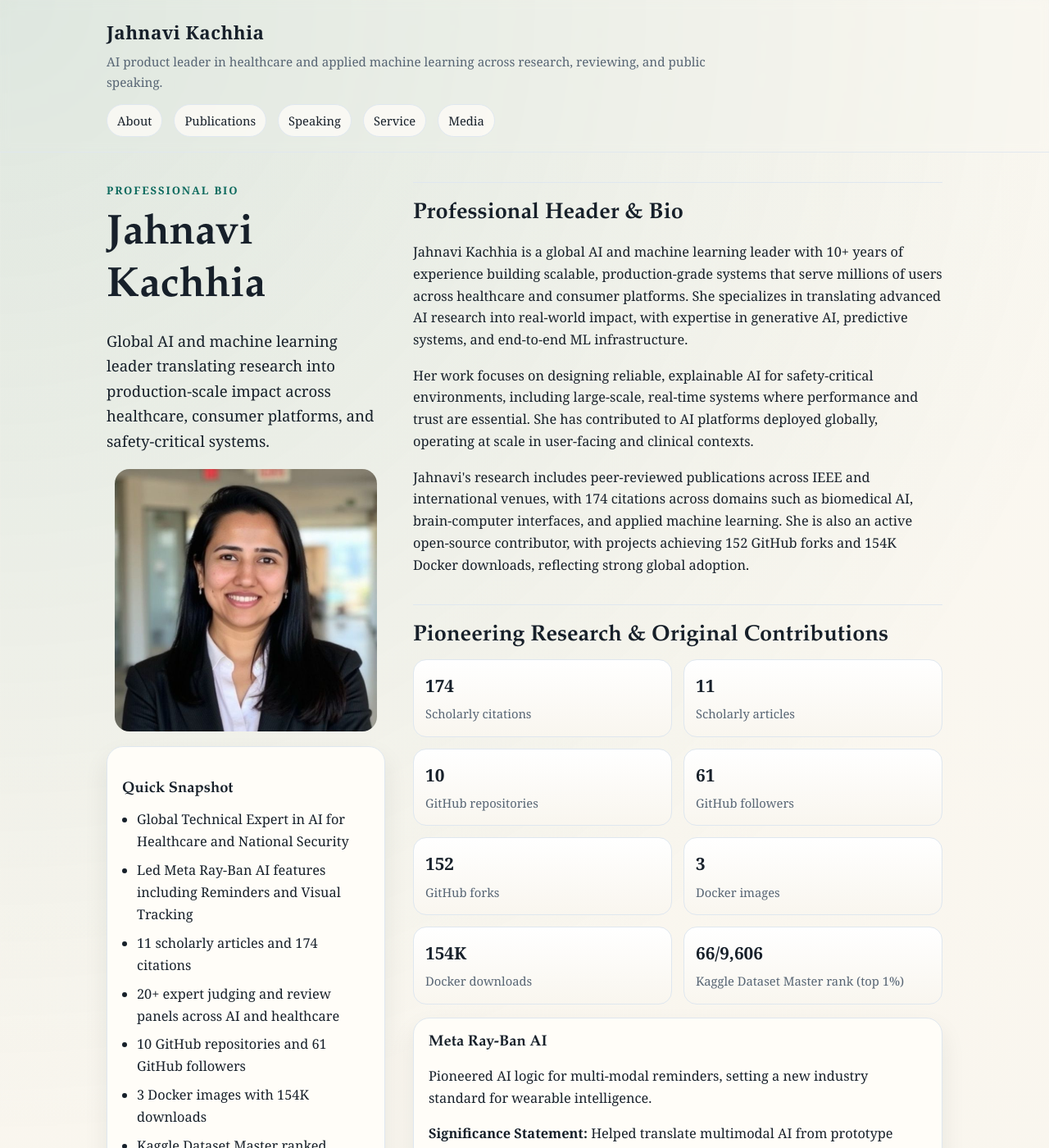
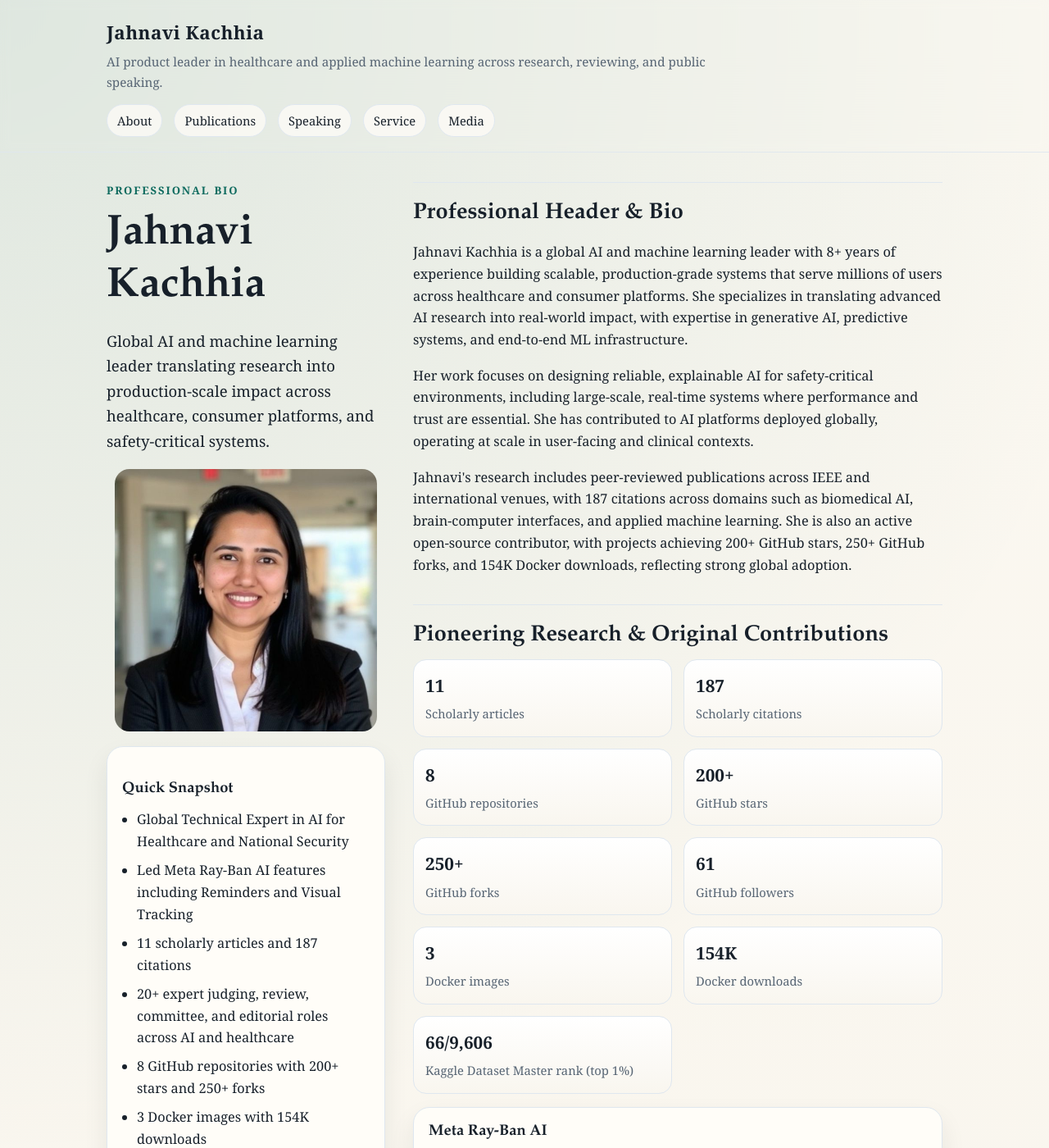
Before and after one commit to jahnavik186/jahnavik186.github.io, a Jekyll site: the page built from index.md, in a window 1280 px wide and 1400 px high. Shown: the whole window at 82% size. Built offline with Jekyll 4.4.1, drawn with Linux system fonts in a browser that asks for light colours; some of the changed text lies outside the part shown.

Commit message:
Update EB1A profile metrics

```diff
--- a/_config.yml
+++ b/_config.yml
@@ -26,13 +26,14 @@ profiles:
   linkedin: "https://www.linkedin.com/in/jk186/"
   researchgate: "https://www.researchgate.net/profile/Jahnavi-Kachhia-2?ev=hdr_xprf"
   orcid: "https://orcid.org/my-orcid?orcid=0009-0000-5870-5132"
-  scholar_citations: "174"
+  scholar_citations: "187"
   scholar_articles: "11"
-  github_repositories: "10"
+  github_repositories: "8"
   github_followers: "61"
-  github_profile_repositories: "10"
+  github_profile_repositories: "8"
   github_profile_followers: "61"
-  github_total_forks: "152"
+  github_total_forks: "250+"
+  github_total_stars: "200+"
   docker_images: "3"
   docker_downloads: "154K"
   kaggle_dataset_rank: "66/9,606"
--- a/index.md
+++ b/index.md
@@ -20,9 +20,10 @@ title: Home
         <li>Global Technical Expert in AI for Healthcare and National Security</li>
         <li>Led Meta Ray-Ban AI features including Reminders and Visual Tracking</li>
         <li>{{ site.profiles.scholar_articles }} scholarly articles and {{ site.profiles.scholar_citations }} citations</li>
-        <li>20+ expert judging and review panels across AI and healthcare</li>
-        <li>{{ site.profiles.github_repositories }} GitHub repositories and {{ site.profiles.github_followers }} GitHub followers</li>
+        <li>20+ expert judging, review, committee, and editorial roles across AI and healthcare</li>
+        <li>{{ site.profiles.github_repositories }} GitHub repositories with {{ site.profiles.github_total_stars }} stars and {{ site.profiles.github_total_forks }} forks</li>
         <li>{{ site.profiles.docker_images }} Docker images with {{ site.profiles.docker_downloads }} downloads</li>
+        <li>Industry media commentary in All Tech Magazine</li>
         <li>Kaggle Dataset Master ranked {{ site.profiles.kaggle_dataset_rank }} ({{ site.profiles.kaggle_dataset_percentile }})</li>
         <li>Bridging theory and real-world medical application through responsible AI</li>
       </ul>
@@ -58,7 +59,7 @@ title: Home
     <section id="about" class="content-block">
       <h2>Professional Header &amp; Bio</h2>
       <p>
-        Jahnavi Kachhia is a global AI and machine learning leader with 10+ years of experience
+        Jahnavi Kachhia is a global AI and machine learning leader with 8+ years of experience
         building scalable, production-grade systems that serve millions of users across healthcare
         and consumer platforms. She specializes in translating advanced AI research into real-world
         impact, with expertise in generative AI, predictive systems, and end-to-end ML
@@ -74,7 +75,7 @@ title: Home
         Jahnavi's research includes peer-reviewed publications across IEEE and international venues,
         with {{ site.profiles.scholar_citations }} citations across domains such as biomedical AI, brain-computer interfaces, and
         applied machine learning. She is also an active open-source contributor, with projects
-        achieving {{ site.profiles.github_total_forks }} GitHub forks and {{ site.profiles.docker_downloads }} Docker downloads, reflecting strong global adoption.
+        achieving {{ site.profiles.github_total_stars }} GitHub stars, {{ site.profiles.github_total_forks }} GitHub forks, and {{ site.profiles.docker_downloads }} Docker downloads, reflecting strong global adoption.
       </p>
     </section>
 
@@ -82,24 +83,28 @@ title: Home
       <h2>Pioneering Research &amp; Original Contributions</h2>
       <div class="stat-grid">
       <div class="stat-card">
+        <strong>{{ site.profiles.scholar_articles }}</strong>
+        <span>Scholarly articles</span>
+      </div>
+      <div class="stat-card">
         <strong>{{ site.profiles.scholar_citations }}</strong>
         <span>Scholarly citations</span>
-      </div>
-      <div class="stat-card">
-        <strong>{{ site.profiles.scholar_articles }}</strong>
-        <span>Scholarly articles</span>
       </div>
       <div class="stat-card">
         <strong>{{ site.profiles.github_repositories }}</strong>
         <span>GitHub repositories</span>
       </div>
       <div class="stat-card">
-        <strong>{{ site.profiles.github_followers }}</strong>
-        <span>GitHub followers</span>
+        <strong>{{ site.profiles.github_total_stars }}</strong>
+        <span>GitHub stars</span>
       </div>
       <div class="stat-card">
         <strong>{{ site.profiles.github_total_forks }}</strong>
         <span>GitHub forks</span>
+      </div>
+      <div class="stat-card">
+        <strong>{{ site.profiles.github_followers }}</strong>
+        <span>GitHub followers</span>
       </div>
       <div class="stat-card">
         <strong>{{ site.profiles.docker_images }}</strong>
@@ -147,7 +152,7 @@ title: Home
         <li><a href="{{ site.profiles.orcid }}">ORCID</a> - persistent researcher identity and scholarly record linkage</li>
       </ul>
       <div class="kv">
-        <div>GitHub Stats</div><div>{{ site.profiles.github_profile_repositories }} repositories, {{ site.profiles.github_profile_followers }} followers, {{ site.profiles.github_total_forks }} forks, {{ site.profiles.github_following }} following, {{ site.profiles.github_stars }} starred repositories</div>
+        <div>GitHub Stats</div><div>{{ site.profiles.github_profile_repositories }} repositories, {{ site.profiles.github_total_stars }} stars, {{ site.profiles.github_total_forks }} forks, {{ site.profiles.github_profile_followers }} followers</div>
         <div>Docker Stats</div><div>{{ site.profiles.docker_images }} images, {{ site.profiles.docker_downloads }} downloads</div>
         <div>Kaggle Stats</div><div>Dataset Master ranked {{ site.profiles.kaggle_dataset_rank }} ({{ site.profiles.kaggle_dataset_percentile }})</div>
       </div>
```
Also changed, not shown: about.md (+6 -4 lines).
